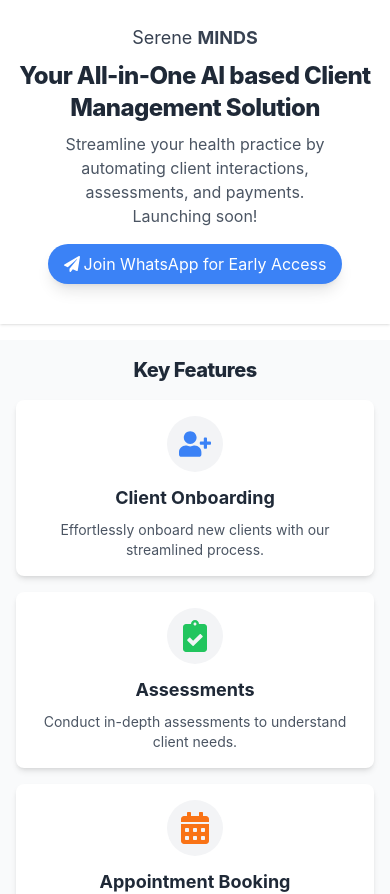
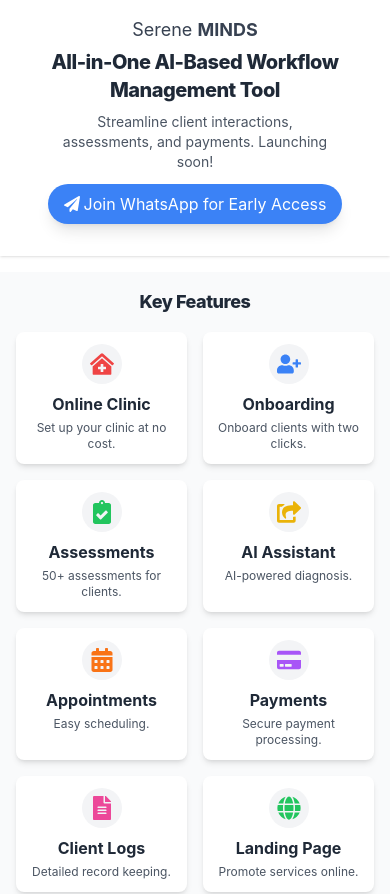
Before and after one commit to anshuman0427/sereneminds, a React (Create React App) app: page / in a window 390 px wide. Shown: the top 894 px of the page. Built offline with nearby package versions, Linux system fonts and the light colour scheme.

Commit message:
Updated mobile view and centered WhatsApp button

```diff
--- a/src/components/LaunchingSoonPageDesktop.js
+++ b/src/components/LaunchingSoonPageDesktop.js
@@ -2,7 +2,7 @@
 
   import PropTypes from 'prop-types';
   import { Button } from './ui/button';
-import { FaUserPlus, FaClipboardCheck, FaCalendarAlt, FaCreditCard, FaFileAlt, FaShareSquare, FaPaperPlane } from 'react-icons/fa';
+  import { FaUserPlus, FaClipboardCheck, FaCalendarAlt, FaCreditCard, FaFileAlt, FaShareSquare, FaClinicMedical, FaPaperPlane, FaGlobe } from 'react-icons/fa';
 
   export default function LaunchingSoonPageDesktop() {
     const handleWhatsAppJoin = () => {
@@ -12,23 +12,23 @@
     return (
       <div className="flex flex-col min-h-screen bg-white">
         <main className="flex-1 flex items-center justify-center">
-        <section className="w-full py-12 md:py-20 lg:py-24 xl:py-32">
+          <section className="w-full py-8">
             <div className="container px-4 md:px-6">
-            <div className="flex flex-col items-center space-y-6 text-center">
+              <div className="flex flex-col items-center space-y-4 text-center">
                 <div className="space-y-2">
                   {/* Brand Name */}
                   <h2 className="text-2xl font-normal text-gray-700">
                     Serene <span className="font-bold">MINDS</span>
                   </h2>
-                <h1 className="text-4xl font-extrabold tracking-tight sm:text-5xl md:text-6xl text-gray-800">
-                  Your All-in-One AI based Client Management Solution
+                  <h1 className="text-3xl font-extrabold tracking-tight sm:text-4xl md:text-5xl text-gray-800">
+                    All-in-One AI-Based Workflow Management Tool
                   </h1>
-                <p className="mx-auto max-w-[650px] text-gray-600 md:text-lg lg:text-xl">
-                  Streamline your health practice by automating client interactions, assessments, and payments. Launching soon!
+                  <p className="mx-auto max-w-[550px] text-gray-600 text-sm md:text-md">
+                    Streamline your health practice with automated client interactions, assessments, and payments. Launching soon!
                   </p>
                 </div>
-              <div className="mt-8">
-                <Button onClick={handleWhatsAppJoin} className="bg-blue-500 hover:bg-blue-600 text-white px-6 py-3 rounded-full shadow-lg flex items-center">
+                <div className="mt-4">
+                  <Button onClick={handleWhatsAppJoin} className="bg-blue-500 hover:bg-blue-600 text-white px-5 py-2 rounded-full shadow-lg flex items-center">
                     <FaPaperPlane className="mr-2 h-4 w-4" /> Join WhatsApp for Early Access
                   </Button>
                 </div>
@@ -37,41 +37,56 @@
           </section>
 
           {/* Features Section */}
-        <section className="w-full py-12 md:py-16 lg:py-20 bg-gray-50">
+          <section className="w-full py-8 bg-gray-50">
             <div className="container px-4 md:px-6">
-            <h2 className="text-3xl font-extrabold tracking-tight sm:text-4xl text-center text-gray-800 mb-12">
+              <h2 className="text-2xl font-extrabold tracking-tight sm:text-3xl text-center text-gray-800 mb-8">
                 Key Features
               </h2>
-            <div className="grid gap-8 sm:grid-cols-2 md:grid-cols-3">
+              <div className="grid gap-6 sm:grid-cols-2 md:grid-cols-3">
                 <FeatureCard
-                icon={<FaUserPlus className="h-8 w-8 text-blue-500" />}
-                title="Client Onboarding"
-                description="Seamlessly onboard new clients with our intuitive process."
+                  icon={<FaClinicMedical className="h-6 w-6 text-red-500" />}
+                  title="Online Clinic"
+                  description="Setup your clinic at no cost."
                 />
                 <FeatureCard
-                icon={<FaClipboardCheck className="h-8 w-8 text-green-500" />}
-                title="Assessments"
-                description="Conduct comprehensive client assessments with ease."
+                  icon={<FaUserPlus className="h-6 w-6 text-blue-500" />}
+                  title="Client Onboarding"
+                  description="Onboard clients with two clicks."
                 />
                 <FeatureCard
-                icon={<FaCalendarAlt className="h-8 w-8 text-orange-500" />}
-                title="Appointment Booking"
-                description="Effortless scheduling and management of client appointments."
+                  icon={<FaClipboardCheck className="h-6 w-6 text-green-500" />}
+                  title="Assessments"
+                  description="50+ assessments for clients."
                 />
                 <FeatureCard
-                icon={<FaCreditCard className="h-8 w-8 text-purple-500" />}
-                title="Secure Payments"
-                description="Process payments securely and efficiently."
+                  icon={<FaShareSquare className="h-6 w-6 text-yellow-500" />}
+                  title="AI Assistant"
+                  description="AI-powered diagnosis."
                 />
                 <FeatureCard
-                icon={<FaFileAlt className="h-8 w-8 text-pink-500" />}
-                title="Client Logs"
-                description="Maintain detailed logs of client interactions and progress."
+                  icon={<FaCalendarAlt className="h-6 w-6 text-orange-500" />}
+                  title="Appointment Booking"
+                  description="Easy scheduling for clients."
                 />
                 <FeatureCard
-                icon={<FaShareSquare className="h-8 w-8 text-yellow-500" />}
-                title="AI-Based Diagnosis"
-                description="Leverage AI for accurate diagnosis and tailored suggestions based on assessments, enhancing your understanding of client needs."
+                  icon={<FaCreditCard className="h-6 w-6 text-purple-500" />}
+                  title="Secure Payments"
+                  description="Secure payment processing."
+                />
+                <FeatureCard
+                  icon={<FaFileAlt className="h-6 w-6 text-pink-500" />}
+                  title="Client Logs"
+                  description="Maintain detailed records."
+                />
+                <FeatureCard
+                  icon={<FaGlobe className="h-6 w-6 text-green-500" />}
+                  title="Personal Landing Page"
+                  description="Promote your services online."
+                />
+                <FeatureCard
+                  icon={<FaShareSquare className="h-6 w-6 text-blue-500" />}
+                  title="WhatsApp & Google"
+                  description="Integrate with WhatsApp and Google."
                 />
               </div>
             </div>
@@ -83,12 +98,12 @@
 
   function FeatureCard({ icon, title, description }) {
     return (
-    <div className="flex flex-col items-center text-center bg-white p-6 rounded-lg shadow-md hover:shadow-lg transition-shadow duration-300">
-      <div className="mb-4 rounded-full bg-gray-100 p-3 text-primary">
+      <div className="flex flex-col items-center text-center bg-white p-4 rounded-lg shadow-md hover:shadow-lg transition-shadow duration-300">
+        <div className="mb-2 rounded-full bg-gray-100 p-2 text-primary">
           {icon}
         </div>
-      <h3 className="text-lg font-bold text-gray-800">{title}</h3>
-      <p className="text-sm text-gray-600 mt-2">{description}</p>
+        <h3 className="text-md font-bold text-gray-800">{title}</h3>
+        <p className="text-xs text-gray-600 mt-1">{description}</p>
       </div>
     );
   }
--- a/src/components/LaunchingSoonPageMobile.js
+++ b/src/components/LaunchingSoonPageMobile.js
@@ -2,7 +2,7 @@
 
 import PropTypes from 'prop-types';
 import { Button } from './ui/button';
-import { FaUserPlus, FaClipboardCheck, FaCalendarAlt, FaCreditCard, FaFileAlt, FaShareSquare, FaPaperPlane } from 'react-icons/fa';
+import { FaUserPlus, FaClipboardCheck, FaCalendarAlt, FaCreditCard, FaFileAlt, FaShareSquare, FaClinicMedical, FaGlobe, FaPaperPlane } from 'react-icons/fa';
 
 export default function LaunchingSoonPageMobile() {
   const handleWhatsAppJoin = () => {
@@ -13,20 +13,20 @@
     <div className="flex flex-col min-h-screen bg-white">
       {/* Hero Section */}
       <header className="bg-white shadow z-10">
-        <section className="w-full py-6 md:py-8">
+        <section className="w-full py-4">
           <div className="container mx-auto px-4 text-center">
-            <h2 className="text-lg font-normal text-gray-700 mb-2">
+            <h2 className="text-lg font-normal text-gray-700 mb-1">
               Serene <span className="font-bold">MINDS</span>
             </h2>
-            <h1 className="text-2xl font-extrabold tracking-tight text-gray-800 mb-2">
-              Your All-in-One AI based Client Management Solution
+            <h1 className="text-xl font-extrabold tracking-tight text-gray-800 mb-2">
+            All-in-One AI-Based Workflow Management Tool
             </h1>
-            <p className="mx-auto max-w-[300px] text-gray-600 md:text-lg lg:text-xl mb-4">
-              Streamline your health practice by automating client interactions, assessments, and payments. Launching soon!
+            <p className="mx-auto max-w-[280px] text-gray-600 text-sm mb-3">
+              Streamline client interactions, assessments, and payments. Launching soon!
             </p>
-            {/* Centering the Button */}
+            {/* Join Button */}
             <div className="flex justify-center mt-2 mb-4">
-              <Button onClick={handleWhatsAppJoin} className="bg-blue-500 hover:bg-blue-600 text-white px-4 py-2 rounded-full shadow-lg flex items-center">
+              <Button onClick={handleWhatsAppJoin} className="bg-blue-500 hover:bg-blue-600 text-white px-3 py-2 rounded-full shadow-lg flex items-center">
                 <FaPaperPlane className="mr-1 h-4 w-4" /> Join WhatsApp for Early Access
               </Button>
             </div>
@@ -34,20 +34,60 @@
         </section>
       </header>
 
-      {/* Main Section for Features */}
-      <main className="flex-1 overflow-y-auto pt-4">
+      {/* Features Section */}
+      <main className="flex-1 overflow-y-auto py-4">
         <section className="w-full py-4 bg-gray-50">
           <div className="container mx-auto px-4">
-            <h2 className="text-xl font-extrabold tracking-tight text-center text-gray-800 mb-4">
+            <h2 className="text-lg font-extrabold tracking-tight text-center text-gray-800 mb-4">
               Key Features
             </h2>
-            <div className="grid grid-cols-1 gap-4">
-              <FeatureCard icon={<FaUserPlus className="h-8 w-8 text-blue-500" />} title="Client Onboarding" description="Effortlessly onboard new clients with our streamlined process." />
-              <FeatureCard icon={<FaClipboardCheck className="h-8 w-8 text-green-500" />} title="Assessments" description="Conduct in-depth assessments to understand client needs." />
-              <FeatureCard icon={<FaCalendarAlt className="h-8 w-8 text-orange-500" />} title="Appointment Booking" description="Manage client appointments with ease and efficiency." />
-              <FeatureCard icon={<FaCreditCard className="h-8 w-8 text-purple-500" />} title="Secure Payments" description="Ensure secure payment processing for peace of mind." />
-              <FeatureCard icon={<FaFileAlt className="h-8 w-8 text-pink-500" />} title="Client Logs" description="Maintain detailed records of client interactions and progress." />
-              <FeatureCard icon={<FaShareSquare className="h-8 w-8 text-yellow-500" />} title="AI-Based Diagnosis" description="Utilize AI to offer tailored diagnosis and suggestions based on assessments." />
+            {/* 2-Column Grid for Features */}
+            <div className="grid grid-cols-2 gap-4">
+              <FeatureCard
+                icon={<FaClinicMedical className="h-6 w-6 text-red-500" />}
+                title="Online Clinic"
+                description="Set up your clinic at no cost."
+              />
+              <FeatureCard
+                icon={<FaUserPlus className="h-6 w-6 text-blue-500" />}
+                title="Onboarding"
+                description="Onboard clients with two clicks."
+              />
+              <FeatureCard
+                icon={<FaClipboardCheck className="h-6 w-6 text-green-500" />}
+                title="Assessments"
+                description="50+ assessments for clients."
+              />
+              <FeatureCard
+                icon={<FaShareSquare className="h-6 w-6 text-yellow-500" />}
+                title="AI Assistant"
+                description="AI-powered diagnosis."
+              />
+              <FeatureCard
+                icon={<FaCalendarAlt className="h-6 w-6 text-orange-500" />}
+                title="Appointments"
+                description="Easy scheduling."
+              />
+              <FeatureCard
+                icon={<FaCreditCard className="h-6 w-6 text-purple-500" />}
+                title="Payments"
+                description="Secure payment processing."
+              />
+              <FeatureCard
+                icon={<FaFileAlt className="h-6 w-6 text-pink-500" />}
+                title="Client Logs"
+                description="Detailed record keeping."
+              />
+              <FeatureCard
+                icon={<FaGlobe className="h-6 w-6 text-green-500" />}
+                title="Landing Page"
+                description="Promote services online."
+              />
+              <FeatureCard
+                icon={<FaShareSquare className="h-6 w-6 text-blue-500" />}
+                title="WhatsApp/Google"
+                description="Integrate seamlessly."
+              />
             </div>
           </div>
         </section>
@@ -58,12 +98,12 @@
 
 function FeatureCard({ icon, title, description }) {
   return (
-    <div className="flex flex-col items-center text-center bg-white p-4 rounded-lg shadow-md hover:shadow-lg transition-shadow duration-300">
-      <div className="mb-3 rounded-full bg-gray-100 p-3 text-primary">
+    <div className="flex flex-col items-center text-center bg-white p-3 rounded-lg shadow-md hover:shadow-lg transition-shadow duration-300">
+      <div className="mb-2 rounded-full bg-gray-100 p-2 text-primary">
         {icon}
       </div>
-      <h3 className="text-lg font-bold text-gray-800">{title}</h3>
-      <p className="text-sm text-gray-600 mt-2">{description}</p>
+      <h3 className="text-md font-bold text-gray-800">{title}</h3>
+      <p className="text-xs text-gray-600 mt-1">{description}</p>
     </div>
   );
 }
```
Lines whose indentation alone changed are shown as unchanged.
